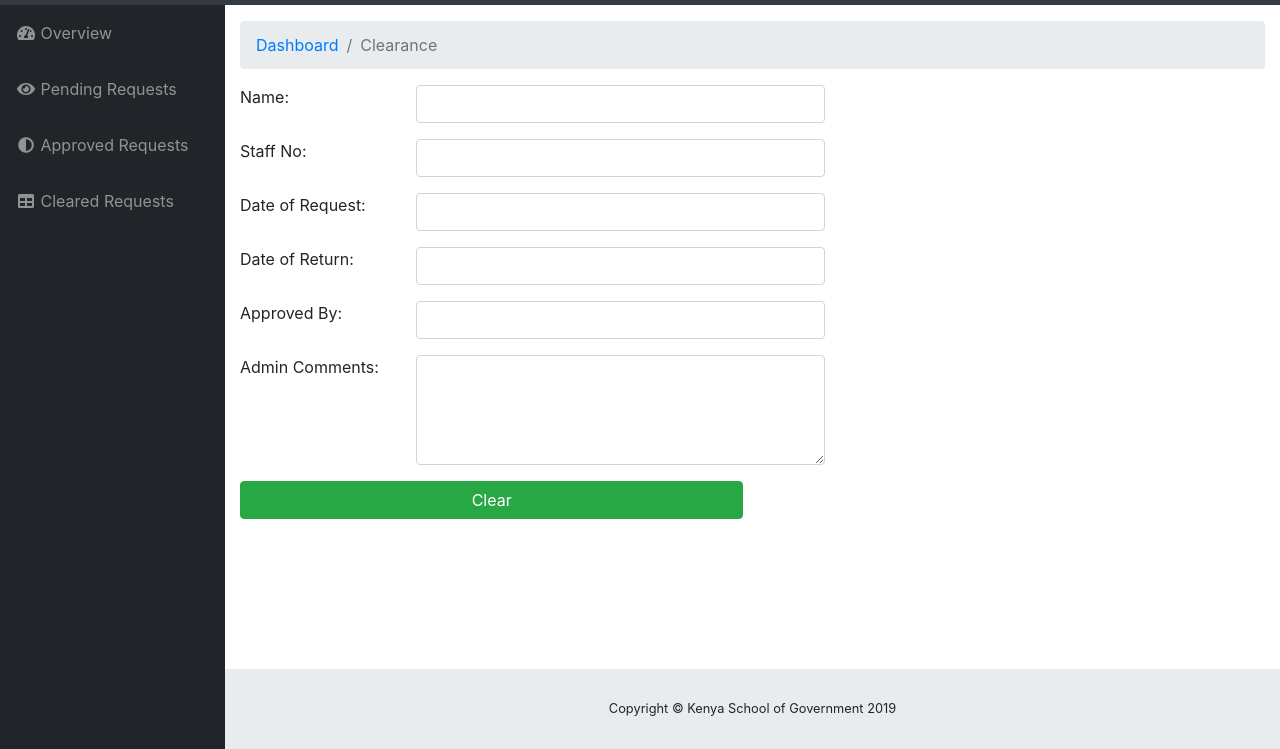
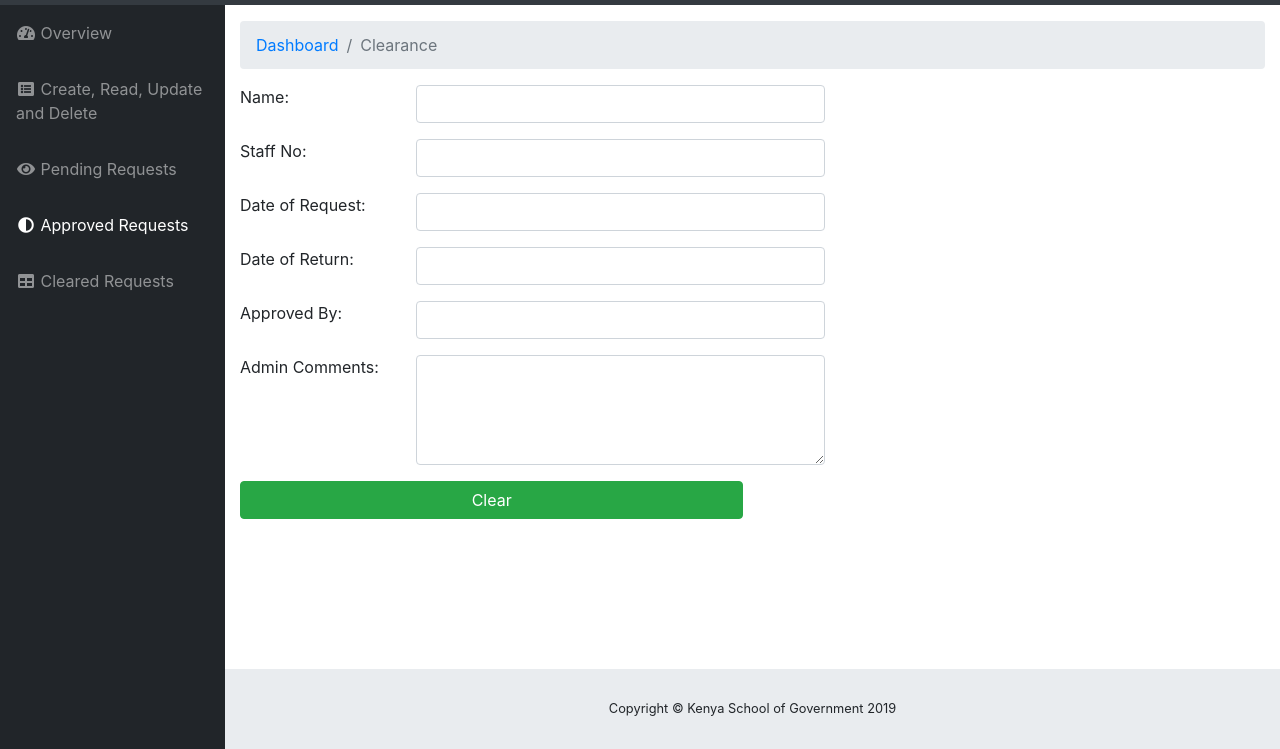
Before and after one commit to Kaberere/Portal, a website with bundled scripts: page startbootstrap-sb-admin-gh-pages/clear.html in a window 1280 px wide. Shown: the part 51-800 px from the top of the page. Built offline with nearby package versions, Linux system fonts and the light colour scheme.

Commit message:
Added CRUD to side bar

```diff
--- a/startbootstrap-sb-admin-gh-pages/clear.html
+++ b/startbootstrap-sb-admin-gh-pages/clear.html
@@ -96,6 +96,11 @@
         </a>
       </li>
       <li class="nav-item">
+        <a class="nav-link" href="Crud.html"> <!--<id="pagesDropdown" role="button" data-toggle="dropdown" aria-haspopup="true" aria-expanded="false">-->
+          <i class="fas fa-fw fa-list-alt"></i>
+          <span>Create, Read, Update and Delete</span>
+        </a>
+      <li class="nav-item">
         <a class="nav-link" href="PendingRequests.html"> <!--<id="pagesDropdown" role="button" data-toggle="dropdown" aria-haspopup="true" aria-expanded="false">-->
           <i class="fas fa-fw fa-eye"></i>
           <span>Pending Requests</span>
@@ -112,7 +117,7 @@
           <a class="dropdown-item" href="blank.html">Blank Page</a>
         </div>-->
       </li>
-      <li class="nav-item">
+      <li class="nav-item active">
         <a class="nav-link" href="approvedRequests.html">
           <i class="fas fa-fw fa-adjust"></i>
           <span>Approved Requests</span></a>
```
Also changed, not shown: startbootstrap-sb-admin-gh-pages/PendingRequests.html (+5 -0 lines), startbootstrap-sb-admin-gh-pages/approvedRequests.html (+6 -1 lines), startbootstrap-sb-admin-gh-pages/assign.html (+5 -0 lines), startbootstrap-sb-admin-gh-pages/clearedRequests.html (+1 -1 lines).
